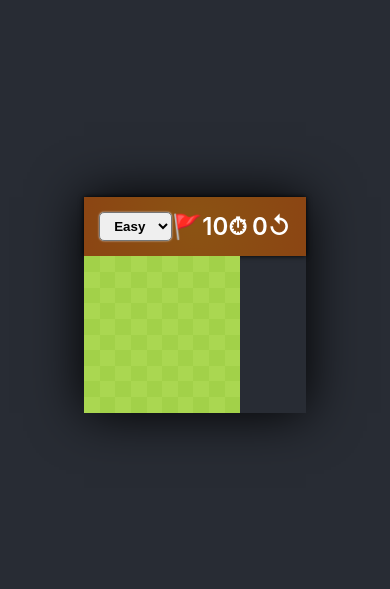
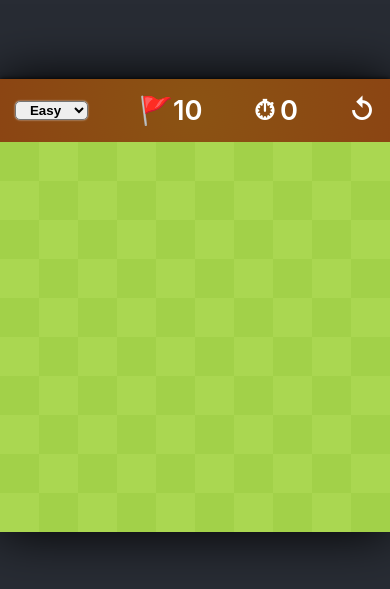
Before and after one commit to rossjbartlett/minesweeper, a React (Create React App) app: page / in a window 390 px wide. Shown: the part 117-706 px from the top of the page. Built offline with nearby package versions, Linux system fonts and the light colour scheme.

Commit message:
mobile sizing

```diff
--- a/src/App.css
+++ b/src/App.css
@@ -34,6 +34,7 @@
   position: relative;
   font-size: 24px;
   font-weight: 600;
+  align-items: center;
 }
 
 select {
@@ -55,6 +56,15 @@ select {
   display: grid;
   cursor: pointer;
   max-width: 800px;
+}
+
+@media (max-width: 700px) {
+  #grid {
+    width: 100vw !important;
+  }
+  #header {
+    font-size: 7vw;
+  }
 }
 
 .square {
--- a/src/App.js
+++ b/src/App.js
@@ -4,9 +4,9 @@ import './App.css'
 const TEXT_COLORS = ['blue', 'green', 'red', 'purple', 'magenta', 'black']
 
 const DIFFICULTIES = {
-  easy: { name: 'Easy', size: [10, 10], numBombs: 10, width: '40vw', fontSize: '2.9vw' },
-  medium: { name: 'Medium', size: [13, 18], numBombs: 40, width: '50vw', fontSize: '2.3vw' },
-  hard: { name: 'Hard', size: [20, 24], numBombs: 99, width: '50vw', fontSize: '1.7vw' }
+  easy: { name: 'Easy', size: [10, 10], numBombs: 10, width: '40vw', fontSize: ['2.9vw', '7vw'] },
+  medium: { name: 'Medium', size: [13, 18], numBombs: 40, width: '50vw', fontSize: ['2.3vw', '4vw'] },
+  hard: { name: 'Hard', size: [20, 24], numBombs: 99, width: '50vw', fontSize: ['1.7vw', '3vw'] }
 }
 
 function getAdjCoords (grid, i, j) {
@@ -83,12 +83,12 @@ function Square ({ colorClass, numAdjBombs, square, uncover, setFlagged, lost })
   )
 }
 
-function Grid ({ grid, updateGrid, lost, won, gameStarted, setGameStarted, setWon, setLost, currentDifficulty }) {
+function Grid ({ grid, updateGrid, lost, won, gameStarted, setGameStarted, setWon, setLost, currentDifficulty, isMobile }) {
   const style = {
     gridTemplateColumns: `repeat(${grid[0].length}, 1fr)`,
     pointerEvents: lost || won ? 'none' : '',
     width: currentDifficulty.width,
-    fontSize: currentDifficulty.fontSize
+    fontSize: currentDifficulty.fontSize[isMobile ? 1 : 0]
   }
   const colors = ['c0', 'c1']
 
@@ -150,6 +150,11 @@ function App () {
   const [lost, setLost] = useState(false)
   const [won, setWon] = useState(false)
   const [timerId, setTimerId] = useState()
+  const [isMobile, setIsMobile] = React.useState(window.innerWidth)
+
+  React.useEffect(() => {
+    window.addEventListener('resize', () => setIsMobile(window.innerWidth <= 700))
+  }, [])
 
   useEffect(reset, [difficulty])
 
@@ -205,6 +210,7 @@ function App () {
           setLost={setLost}
           setWon={setWon}
           currentDifficulty={difficulty}
+          isMobile={isMobile}
         />
       </div>
     </div>
@@ -219,7 +225,6 @@ export default App
  */
 
 /** TODO size
- * on devices in landscape mode, your game should be centered in the browser window, with width of at most 800px
  * on devices in portrait mode, your game should occupy full width of the screen
- * change size of each square
-  */
+ * use vh instead of vw for mobile fontSize
+ */
```
